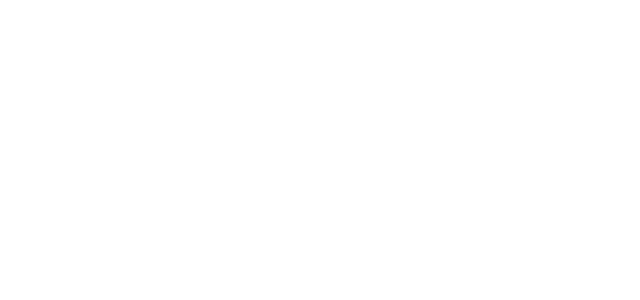
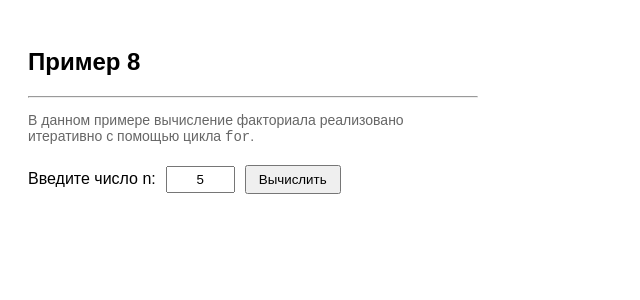
Before and after one commit to liahrothstein/web.lab6, a React (Vite) app in the folder examples/: page /examples/xmpl8 in a window 1280 px wide. Before the commit this address had no page. Shown: the top 300 px of the page, without its empty margins (0-640 px from the left). Built offline with nearby package versions, Linux system fonts and the light colour scheme.

Commit message:
feat: done eightth example

```diff
--- a/examples/src/App.tsx
+++ b/examples/src/App.tsx
@@ -1,7 +1,16 @@
 import React from 'react';
 import { Navigate, Route, Routes } from 'react-router-dom';
 
-import { Example1, Example2, Example3, Example4, Example5, Example6, Example7 } from './components';
+import {
+  Example1,
+  Example2,
+  Example3,
+  Example4,
+  Example5,
+  Example6,
+  Example7,
+  Example8,
+} from './components';
 import { MainRoute } from './MainRoute';
 
 function App() {
@@ -16,6 +25,7 @@ function App() {
       <Route path="/examples/xmpl5" element={<Example5 />} />
       <Route path="/examples/xmpl6" element={<Example6 />} />
       <Route path="/examples/xmpl7" element={<Example7 />} />
+      <Route path="/examples/xmpl8" element={<Example8 />} />
     </Routes>
   );
 }
--- a/examples/src/MainRoute.tsx
+++ b/examples/src/MainRoute.tsx
@@ -11,6 +11,7 @@ export function MainRoute() {
       <Link to="/examples/xmpl5">Example 5</Link>
       <Link to="/examples/xmpl6">Example 6</Link>
       <Link to="/examples/xmpl7">Example 7</Link>
+      <Link to="/examples/xmpl8">Example 8</Link>
     </div>
   );
 }
--- /dev/null
+++ b/examples/src/components/Example8.tsx
@@ -0,0 +1,77 @@
+import React, { useState } from 'react';
+
+export function Example8() {
+  // По умолчанию устанавливаем '5'
+  const [inputValue, setInputValue] = useState<string>('5');
+  const [resultMessage, setResultMessage] = useState<string>('');
+
+  function handleCalculate(): void {
+    const n: number = parseInt(inputValue, 10);
+
+    // Валидация ввода
+    if (isNaN(n)) {
+      setResultMessage('Пожалуйста, введите корректное число.');
+      return;
+    }
+
+    if (n < 0) {
+      setResultMessage('Факториал определен только для неотрицательных целых чисел.');
+      return;
+    }
+
+    // Инициализируем переменную для накопления произведения
+    let factorial: number = 1;
+
+    // Оригинальный цикл for: начинаем с 1 и идем до n включительно
+    for (let i = 1; i <= n; i++) {
+      factorial *= i;
+    }
+
+    // Вывод строки (вместо document.write)
+    setResultMessage(`Факториал ${n}! равен ${factorial}`);
+  }
+
+  return (
+    <div style={{ padding: '20px', fontFamily: 'sans-serif', maxWidth: '450px' }}>
+      <h2>Пример 8</h2>
+      <hr />
+
+      <p style={{ fontSize: '14px', color: '#666' }}>
+        В данном примере вычисление факториала реализовано итеративно с помощью цикла{' '}
+        <code>for</code>.
+      </p>
+
+      {/* Контролируемый инпут */}
+      <div style={{ margin: '20px 0', display: 'flex', gap: '10px', alignItems: 'center' }}>
+        <label htmlFor="for-factorial-input">Введите число n:</label>
+        <input
+          id="for-factorial-input"
+          type="text"
+          size={5}
+          value={inputValue}
+          onChange={(e: React.ChangeEvent<HTMLInputElement>) => setInputValue(e.target.value)}
+          style={{ padding: '4px', textAlign: 'center' }}
+        />
+        <button onClick={handleCalculate} style={{ padding: '5px 12px', cursor: 'pointer' }}>
+          Вычислить
+        </button>
+      </div>
+
+      {/* Область вывода результата */}
+      {resultMessage && (
+        <div
+          style={{
+            marginTop: '15px',
+            padding: '12px',
+            backgroundColor: '#faf5ff',
+            borderLeft: '4px solid #9c27b0',
+            fontFamily: 'monospace',
+            fontSize: '15px',
+          }}
+        >
+          {resultMessage}
+        </div>
+      )}
+    </div>
+  );
+}
--- a/examples/src/components/index.ts
+++ b/examples/src/components/index.ts
@@ -5,3 +5,4 @@ export { Example4 } from './Example4';
 export { Example5 } from './Example5';
 export { Example6 } from './Example6';
 export { Example7 } from './Example7';
+export { Example8 } from './Example8';
```
